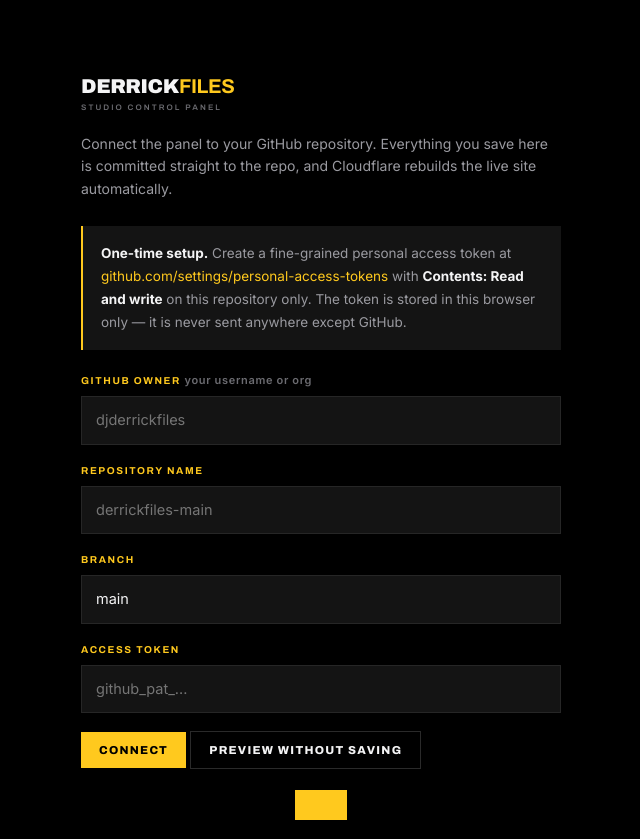
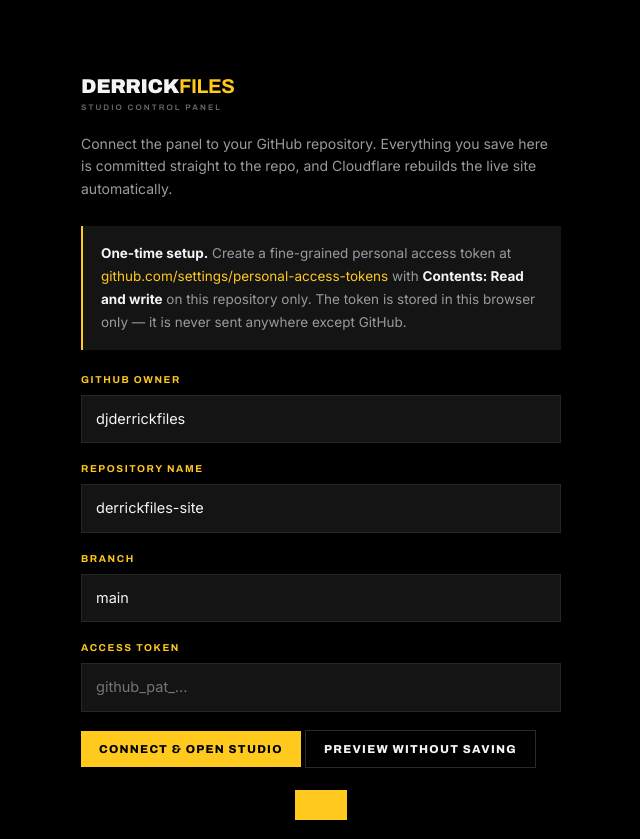
Before and after one commit to djderrickfiles/derrickfiles-site, a plain HTML site: page admin/index.html in a window 1280 px wide. Shown: the whole page, without its empty margins (319-959 px from the left). Drawn offline with Linux system fonts and the light colour scheme.

Commit message:
Simplify admin studio setup
Pre-fill the known repository and branch and improve the connection flow.

```diff
--- a/admin/index.html
+++ b/admin/index.html
@@ -110,14 +110,14 @@
     with <b>Contents: Read and write</b> on this repository only. The token is stored in this browser
     only — it is never sent anywhere except GitHub.
   </div>
-  <div class="fld"><label>GitHub owner <span class="hint">your username or org</span></label>
-    <input type="text" id="s_owner" placeholder="djderrickfiles"></div>
+  <div class="fld"><label>GitHub owner</label>
+    <input type="text" id="s_owner" value="djderrickfiles" autocomplete="username"></div>
   <div class="fld"><label>Repository name</label>
-    <input type="text" id="s_repo" placeholder="derrickfiles-main"></div>
-  <div class="fld"><label>Branch</label><input type="text" id="s_branch" value="main"></div>
+    <input type="text" id="s_repo" value="derrickfiles-site" autocomplete="organization"></div>
+  <div class="fld"><label>Branch</label><input type="text" id="s_branch" value="main" autocomplete="off"></div>
   <div class="fld"><label>Access token</label>
     <input type="text" id="s_token" placeholder="github_pat_..." autocomplete="off"></div>
-  <button class="btn btn-p" id="connect">Connect</button>
+  <button class="btn btn-p" id="connect">Connect &amp; open studio</button>
   <button class="btn btn-s" id="demo">Preview without saving</button>
 </div>
 
@@ -534,7 +534,7 @@
     owner: $('s_owner').value.trim(), repo: $('s_repo').value.trim(),
     branch: $('s_branch').value.trim() || 'main', token: $('s_token').value.trim()
   };
-  if (!cfg.owner || !cfg.repo || !cfg.token) return toast('Fill in every field', true);
+  if (!cfg.owner || !cfg.repo || !cfg.token) return toast('Paste your GitHub token to continue', true);
   localStorage.setItem(LS, JSON.stringify(cfg));
   demoMode = false; start();
 };
```
